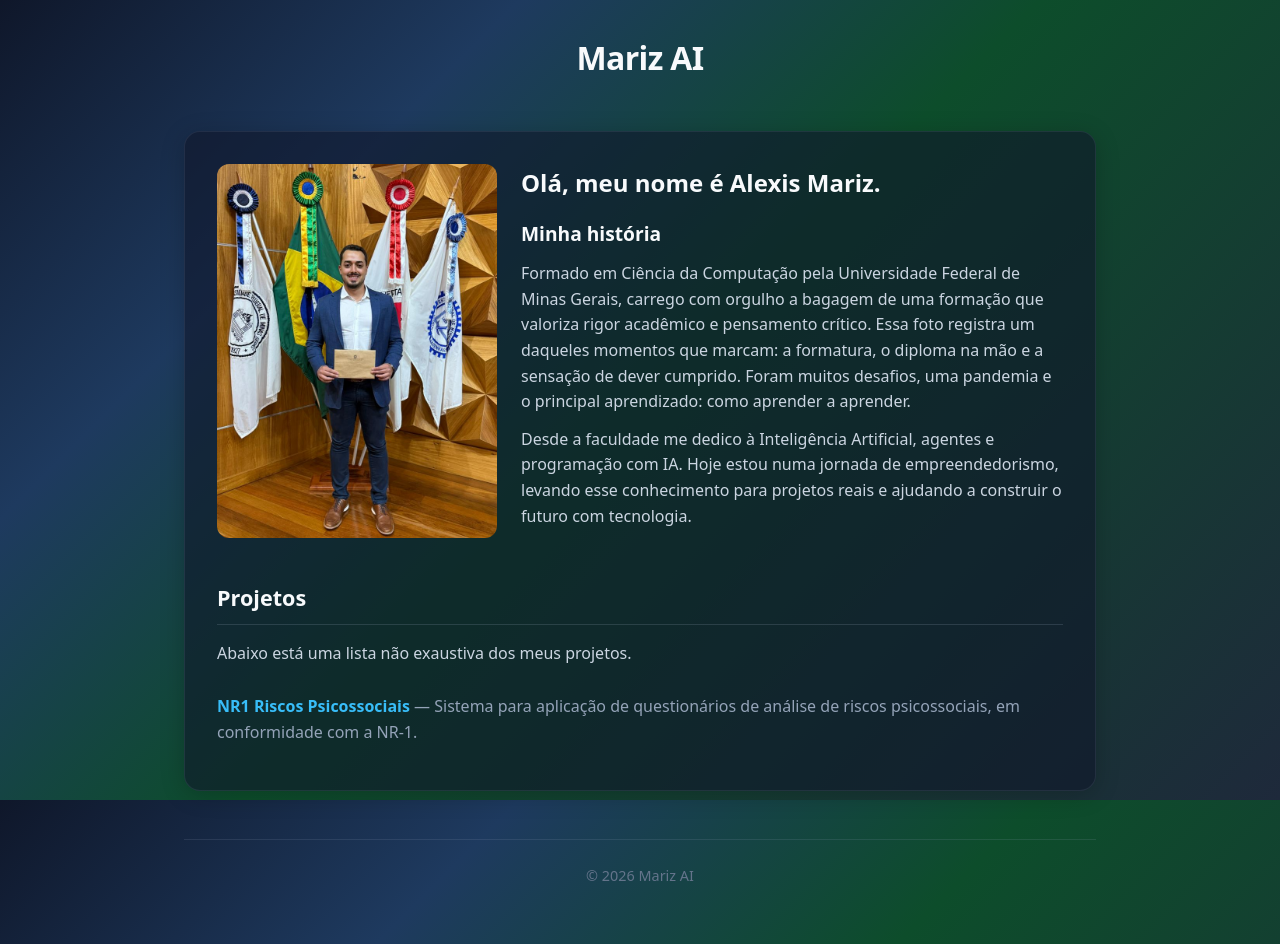
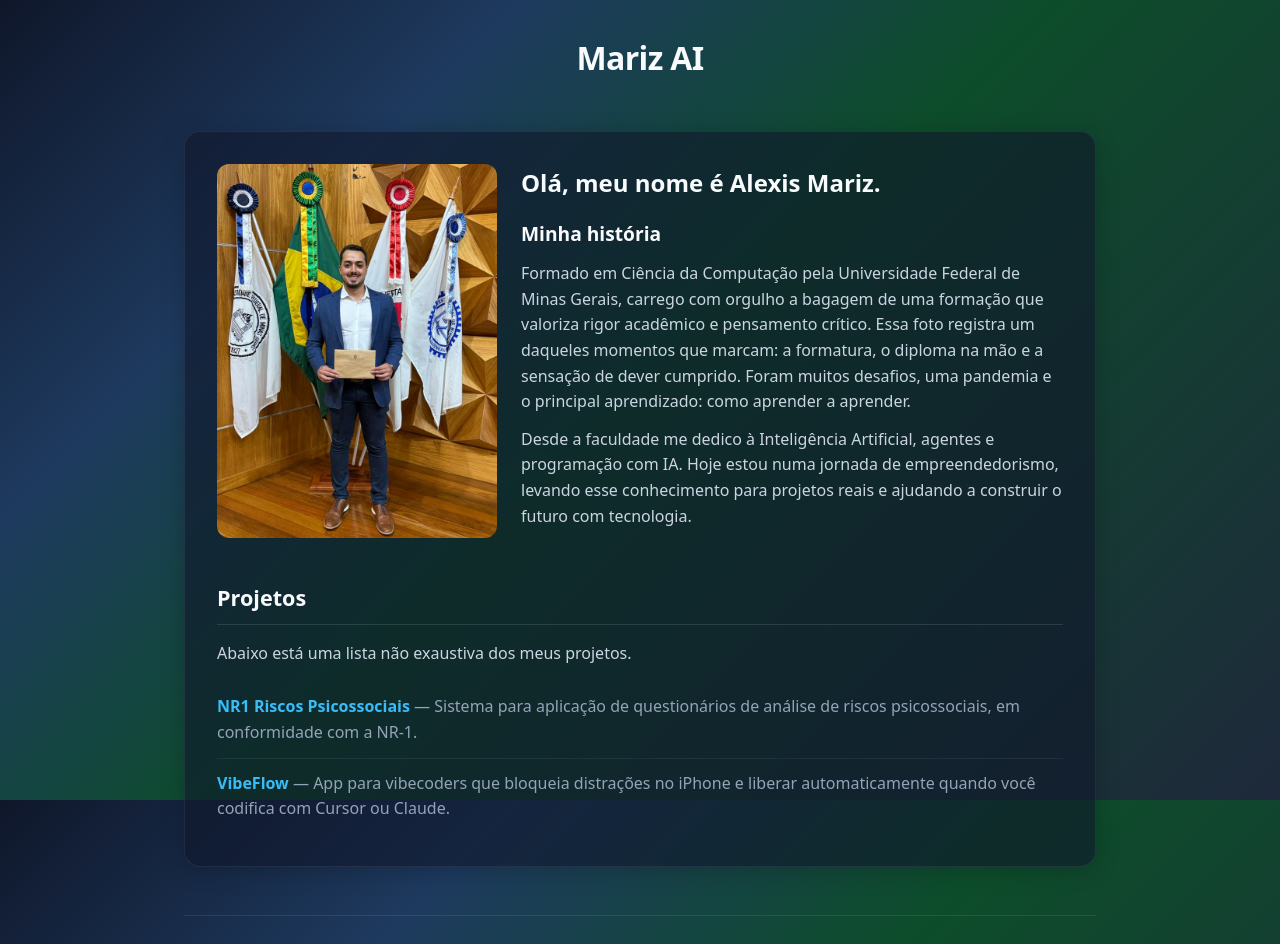
Before and after one commit to Adgmariz/mariz.ai, a Next.js app: page / in a window 1280 px wide. Shown: the top 944 px of the page. Built offline with nearby package versions, Linux system fonts and the light colour scheme.

Commit message:
Add VibeFlow project to homepage; update link handling for improved navigation

```diff
--- a/app/page.tsx
+++ b/app/page.tsx
@@ -7,6 +7,11 @@
       nome: 'NR1 Riscos Psicossociais',
       descricao: 'Sistema para aplicação de questionários de análise de riscos psicossociais, em conformidade com a NR-1.',
       url: 'https://www.nr1riscospsicossociais.com.br/',
+    },
+    {
+      nome: 'VibeFlow',
+      descricao: 'App para vibecoders que bloqueia distrações no iPhone e liberar automaticamente quando você codifica com Cursor ou Claude.',
+      url: '/vibeflow',
     },
   ]
 
@@ -55,7 +60,12 @@
               {projetos.map((projeto, i) => (
                 <li key={i} className="project-item">
                   {projeto.url ? (
-                    <Link href={projeto.url} target="_blank" rel="noopener noreferrer">
+                    <Link
+                      href={projeto.url}
+                      {...(projeto.url.startsWith('http')
+                        ? { target: '_blank', rel: 'noopener noreferrer' }
+                        : {})}
+                    >
                       <strong>{projeto.nome}</strong>
                       {projeto.descricao && (
                         <span className="project-desc"> — {projeto.descricao}</span>
```
